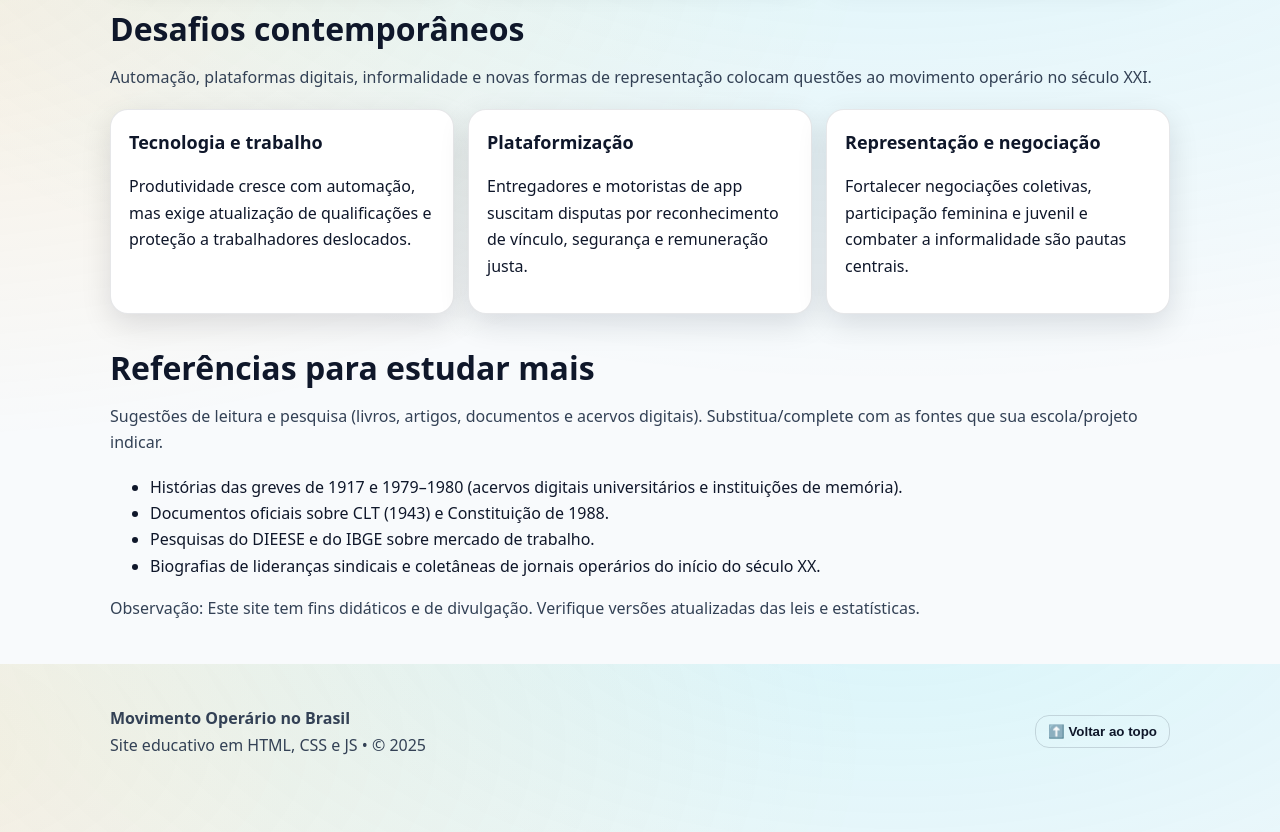
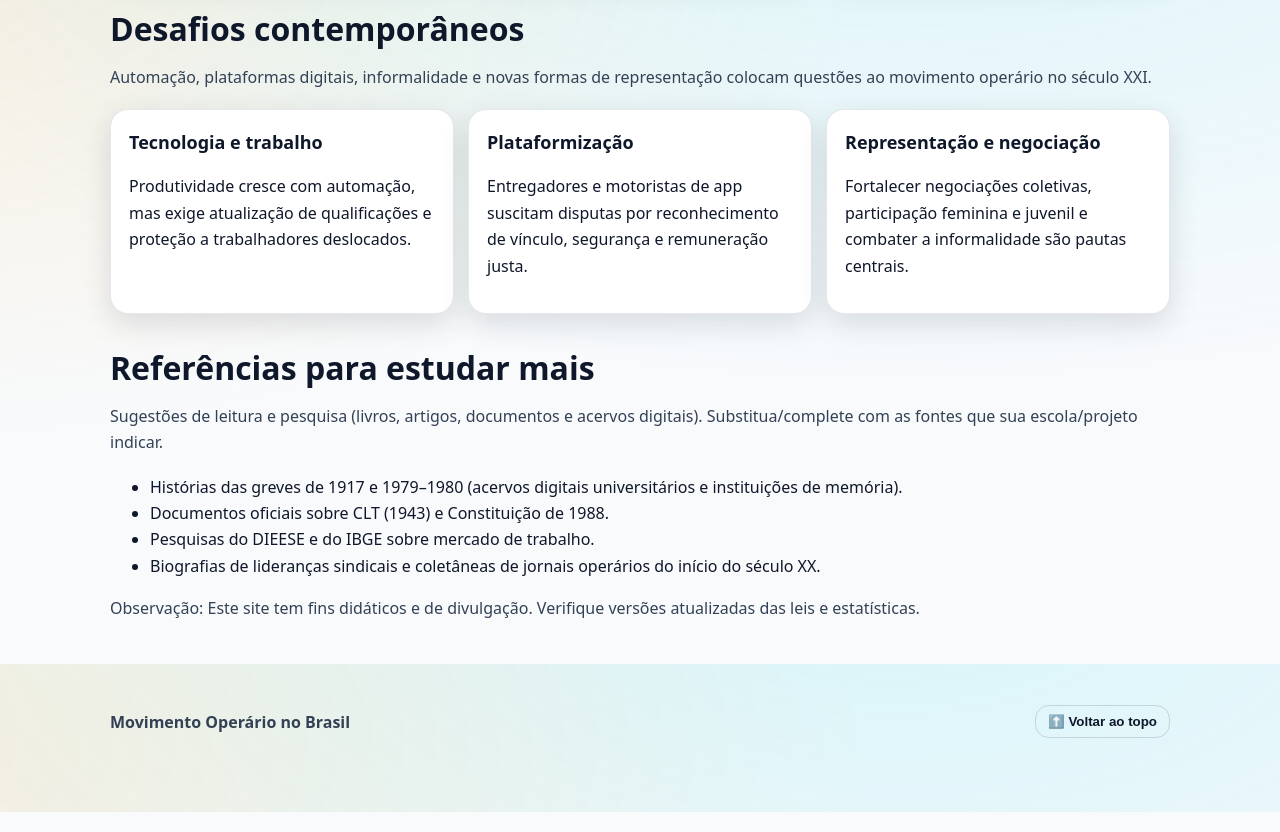
Before and after one commit to Leosdfilho/tbestoria, a plain HTML site: page index.html in a window 1280 px wide. Shown: the part 3336-4168 px from the top of the page. Drawn offline with Linux system fonts and the light colour scheme.

Commit message:
Update index.html

```diff
--- a/index.html
+++ b/index.html
@@ -302,7 +302,7 @@
     <div class="wrap foot">
       <div>
         <strong>Movimento Operário no Brasil</strong><br>
-        <span class="muted">Site educativo em HTML, CSS e JS • © 2025</span>
+        <span class="muted"></span>
       </div>
       <div>
         <button class="btn btn-ghost" onclick="window.scrollTo({top:0,behavior:'smooth'})">⬆️ Voltar ao topo</button>
```
